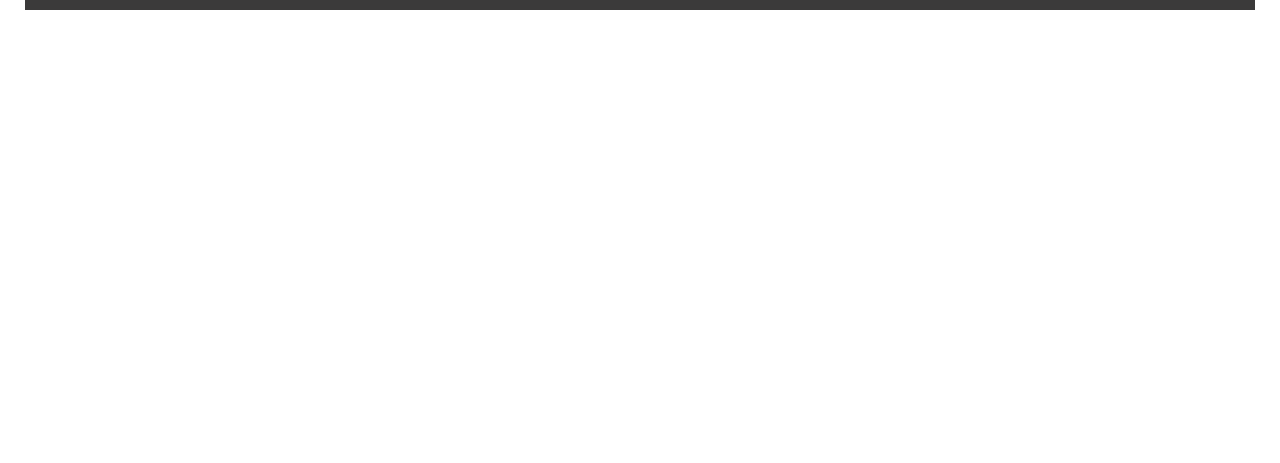
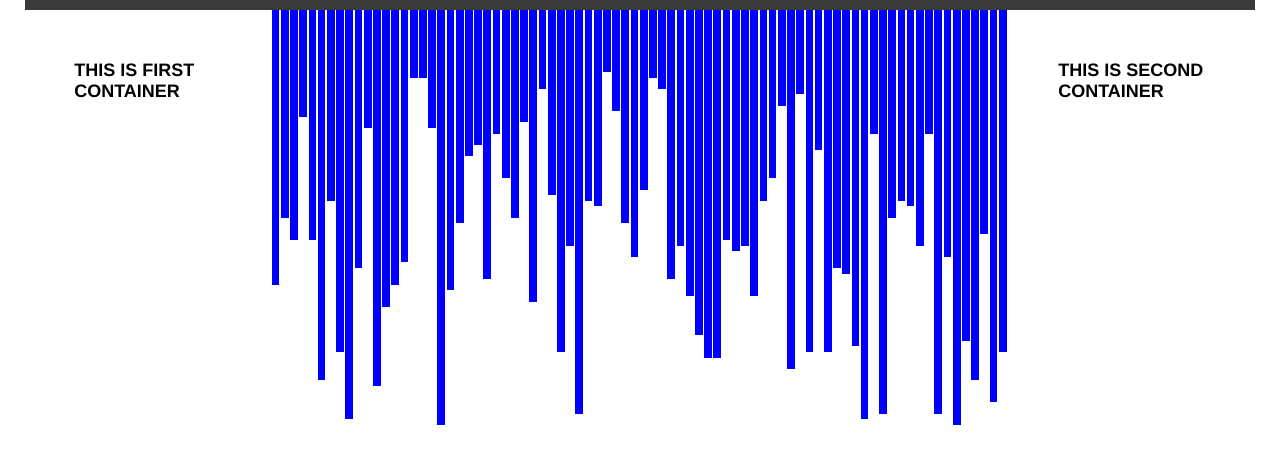
Before and after one commit to anmol-jasra/sorted, a plain HTML site: page index.html in a window 1280 px wide. Shown: the part 175-638 px from the top of the page. Drawn offline with Linux system fonts and the light colour scheme.

Commit message:
Update index.html

```diff
--- a/index.html
+++ b/index.html
@@ -67,7 +67,21 @@
 
         </nav>
     </header>
+ <section>
 
+        <div id="Info_Cont1">
+            <p>This is First Container</p>
+        </div>
+
+        <div id="array_container">
+
+        </div>
+
+        <div id="Info_Cont2">
+            <p>This is Second Container</p>
+        </div>
+
+    </section>
 
 
     <footer>
```
